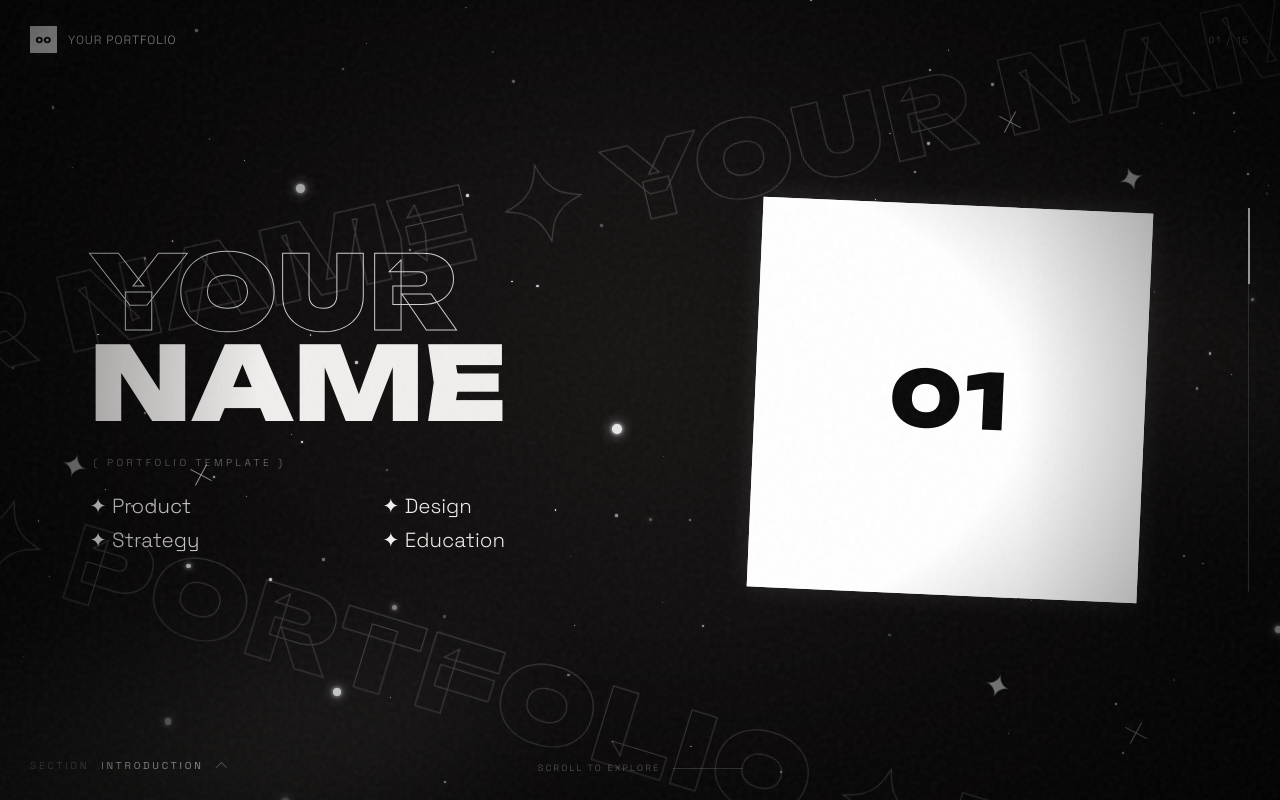
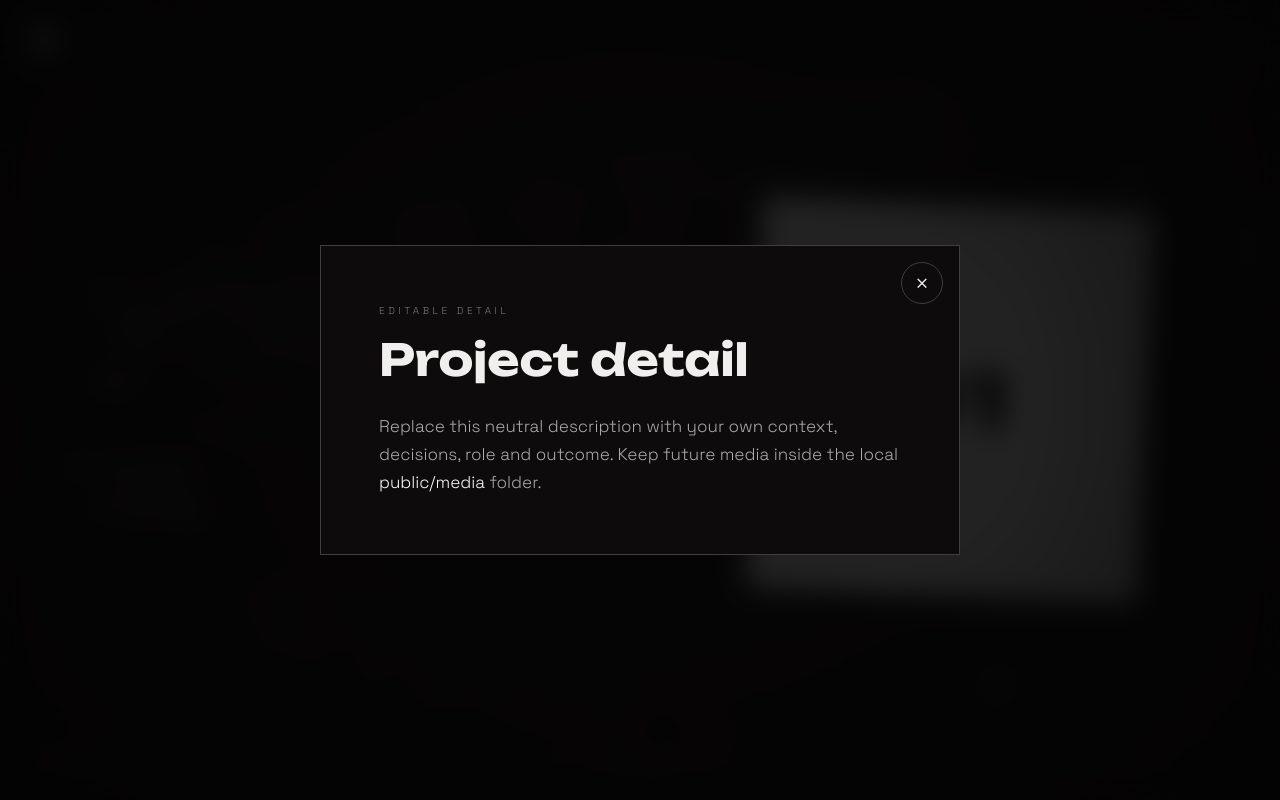
Before and after one commit to desorden-ai/FLOW, a Next.js app: page / in a window 1280 px wide. Built offline with nearby package versions, Linux system fonts and the light colour scheme.

Commit message:
Refactor page to server-rendered semantic scenes

```diff
--- a/app/page.tsx
+++ b/app/page.tsx
@@ -1,43 +1,23 @@
-"use client";
+import type { ReactNode } from "react";
+import { PortfolioController } from "../components/PortfolioController";
 
-import { useCallback, useEffect, useMemo, useRef, useState } from "react";
-
-type SceneKind =
-  | "intro"
-  | "pitch"
-  | "partners"
-  | "experience"
-  | "about"
-  | "numbers"
-  | "cases"
-  | "media"
-  | "manifesto"
-  | "contact";
-
-type SceneDefinition = {
-  id: string;
-  label: string;
-  kind: SceneKind;
-  mediaIndex?: number;
-};
-
-const scenes: SceneDefinition[] = [
-  { id: "intro", label: "introduction", kind: "intro" },
-  { id: "pitch", label: "elevator pitch", kind: "pitch" },
-  { id: "partners", label: "selected work", kind: "partners" },
-  { id: "experience", label: "experience", kind: "experience" },
-  { id: "about", label: "about", kind: "about" },
-  { id: "numbers", label: "perspective", kind: "numbers" },
-  { id: "cases", label: "case studies", kind: "cases" },
-  ...Array.from({ length: 6 }, (_, index) => ({
-    id: `media-${index + 1}`,
-    label: "selected media",
-    kind: "media" as const,
-    mediaIndex: index,
-  })),
-  { id: "manifesto", label: "manifesto", kind: "manifesto" },
-  { id: "contact", label: "let's talk", kind: "contact" },
-];
+const scenes = [
+  ["intro", "introduction", "intro"],
+  ["pitch", "elevator pitch", "pitch"],
+  ["partners", "selected work", "partners"],
+  ["experience", "experience", "experience"],
+  ["about", "about", "about"],
+  ["numbers", "perspective", "numbers"],
+  ["cases", "case studies", "cases"],
+  ["media-1", "selected media", "media"],
+  ["media-2", "selected media", "media"],
+  ["media-3", "selected media", "media"],
+  ["media-4", "selected media", "media"],
+  ["media-5", "selected media", "media"],
+  ["media-6", "selected media", "media"],
+  ["manifesto", "manifesto", "manifesto"],
+  ["contact", "let's talk", "contact"],
+] as const;
 
 const navigation = [
   ["introduction", 0],
@@ -53,7 +33,6 @@ const navigation = [
 ] as const;
 
 const roles = ["Product", "Design", "Strategy", "Education"];
-
 const experience = [
   ["ROLE 01", "Company or project name", "Period"],
   ["ROLE 02", "Company or project name", "Period"],
@@ -62,7 +41,6 @@ const experience = [
   ["ROLE 05", "Company or project name", "Period"],
   ["ROLE 06", "Company or project name", "Period"],
 ];
-
 const personalNotes = [
   "Add one personal detail",
   "Add an interest or specialty",
@@ -70,23 +48,20 @@ const personalNotes = [
   "Add your location or availability",
   "Write one memorable final note",
 ];
-
-const stats = [
-  ["00", "years of practice"],
-  ["--", "projects completed"],
-  ["XX", "teams supported"],
-  ["00", "workshops delivered"],
-  ["--", "systems created"],
-  ["XX", "ideas tested"],
+const stats: ReadonlyArray<{ label: string; value: number | null; unitText: string }> = [
+  { label: "Years of professional practice", value: null, unitText: "years" },
+  { label: "Projects completed", value: null, unitText: "projects" },
+  { label: "Teams supported", value: null, unitText: "teams" },
+  { label: "Workshops delivered", value: null, unitText: "workshops" },
+  { label: "Systems created", value: null, unitText: "systems" },
+  { label: "Ideas tested", value: null, unitText: "ideas" },
 ];
-
 const cases = [
   ["01", "Onboarding and first-use experience"],
   ["02", "Product analytics and insight"],
   ["03", "Reusable design language"],
   ["04", "Responsible automation concept"],
 ];
-
 const mediaItems = [
   ["14", "Media title 01", "Format · Language · Year"],
   ["15", "Media title 02", "Format · Language · Year"],
@@ -95,94 +70,35 @@ const mediaItems = [
   ["18", "Media title 05", "Format · Language · Year"],
   ["19", "Media title 06", "Format · Language · Year"],
 ];
-
 const logoPositions = [
   [12, 22, -8], [32, 13, 5], [54, 25, -2], [76, 14, 8],
   [18, 51, 4], [42, 43, -6], [68, 51, 3], [86, 44, -5],
   [9, 76, 7], [35, 72, -3], [61, 78, 6], [82, 69, -7],
 ];
 
-type Star = {
-  x: number;
-  y: number;
-  size: number;
-  opacity: number;
-  depth: number;
-  delay: number;
-  glow: boolean;
-  cross: boolean;
-};
-
-function makeStars(count: number): Star[] {
-  let seed = 94731;
-  const random = () => {
-    seed = (seed * 16807) % 2147483647;
-    return (seed - 1) / 2147483646;
-  };
-
-  return Array.from({ length: count }, (_, index) => {
-    const depth = 0.25 + random() * 1.75;
-    const glow = index % 17 === 0 || random() > 0.94;
-    return {
-      x: random() * 100,
-      y: random() * 100,
-      size: glow ? 3 + random() * 7 : 0.7 + random() * 2.2,
-      opacity: 0.22 + random() * 0.76,
-      depth,
-      delay: random() * -8,
-      glow,
-      cross: index % 43 === 0,
-    };
-  });
+function ImagePlaceholder({ number, className = "", label }: { number: string; className?: string; label?: string }) {
+  return <span className={`image-placeholder ${className}`.trim()} aria-label={label ?? `Replaceable image ${number}`} role="img">{number}</span>;
 }
 
-const starData = makeStars(210);
-
-function ImagePlaceholder({
-  number,
-  className = "",
-  label,
-}: {
-  number: string;
-  className?: string;
-  label?: string;
-}) {
+function SceneFrame({ index, name, label, children }: { index: number; name: string; label: string; children: ReactNode }) {
   return (
-    <span
-      className={`image-placeholder ${className}`.trim()}
-      aria-label={label ?? `Replaceable image ${number}`}
-      role="img"
+    <section
+      id={scenes[index][0]}
+      className={`scene scene-${name}`}
+      data-scene
+      data-label={label}
+      data-state={index === 0 ? "current" : "future"}
+      data-distance={Math.min(index, 3)}
+      aria-hidden={index !== 0}
     >
-      {number}
-    </span>
+      {children}
+    </section>
   );
 }
 
-function CosmicField({ active }: { active: number }) {
+function CosmicField() {
   return (
     <div className="cosmos" aria-hidden="true">
-      <div className="nebula nebula-a" />
-      <div className="nebula nebula-b" />
-      <div className="stars-layer">
-        {starData.map((star, index) => {
-          const travel = active * star.depth;
-          return (
-            <i
-              className={`cosmic-star${star.glow ? " is-glow" : ""}${star.cross ? " is-cross" : ""}`}
-              key={index}
-              style={{
-                left: `${star.x}%`,
-                top: `${star.y}%`,
-                width: `${star.size}px`,
-                height: `${star.size}px`,
-                opacity: star.opacity,
-                animationDelay: `${star.delay}s`,
-                transform: `translate3d(${travel * -2.6}px, ${travel * 8.5}px, 0) scale(${1 + travel * 0.008})`,
-              }}
-            />
-          );
-        })}
-      </div>
       <div className="orbit-copy orbit-copy-a">YOUR NAME ✦ YOUR NAME ✦ YOUR NAME ✦</div>
       <div className="orbit-copy orbit-copy-b">PORTFOLIO ✦ PORTFOLIO ✦ PORTFOLIO ✦</div>
       <span className="decorative-spark spark-one">✦</span>
@@ -192,287 +108,120 @@ function CosmicField({ active }: { active: number }) {
   );
 }
 
-function SceneFrame({
-  index,
-  active,
-  name,
-  children,
-}: {
-  index: number;
-  active: number;
-  name: string;
-  children: React.ReactNode;
-}) {
-  const distance = index - active;
-  const state = distance === 0 ? "current" : distance < 0 ? "past" : "future";
-  return (
-    <section
-      className={`scene scene-${name}`}
-      data-state={state}
-      data-distance={Math.min(Math.abs(distance), 3)}
-      aria-hidden={distance !== 0}
-    >
-      {children}
-    </section>
-  );
-}
-
 export default function Home() {
-  const [active, setActive] = useState(0);
-  const [menuOpen, setMenuOpen] = useState(false);
-  const [modalTitle, setModalTitle] = useState<string | null>(null);
-  const wheelLock = useRef(false);
-  const touchStart = useRef<number | null>(null);
-
-  const activeScene = scenes[active];
-  const progress = active / (scenes.length - 1);
-
-  const goTo = useCallback((next: number) => {
-    setActive(Math.max(0, Math.min(scenes.length - 1, next)));
-    setMenuOpen(false);
-  }, []);
-
-  useEffect(() => {
-    const onKey = (event: KeyboardEvent) => {
-      if (event.key === "Escape") {
-        setModalTitle(null);
-        setMenuOpen(false);
-        return;
-      }
-      if (modalTitle) return;
-      if (["ArrowDown", "PageDown", " "].includes(event.key)) {
-        event.preventDefault();
-        setActive((value) => Math.min(scenes.length - 1, value + 1));
-      }
-      if (["ArrowUp", "PageUp"].includes(event.key)) {
-        event.preventDefault();
-        setActive((value) => Math.max(0, value - 1));
-      }
-      if (event.key === "Home") goTo(0);
-      if (event.key === "End") goTo(scenes.length - 1);
-    };
-    window.addEventListener("keydown", onKey, { passive: false });
-    return () => window.removeEventListener("keydown", onKey);
-  }, [goTo, modalTitle]);
-
-  const onWheel = (event: React.WheelEvent) => {
-    if (modalTitle || wheelLock.current || Math.abs(event.deltaY) < 12) return;
-    wheelLock.current = true;
-    setActive((value) =>
-      Math.max(0, Math.min(scenes.length - 1, value + (event.deltaY > 0 ? 1 : -1))),
-    );
-    window.setTimeout(() => (wheelLock.current = false), 560);
-  };
-
-  const onTouchStart = (event: React.TouchEvent) => {
-    touchStart.current = event.touches[0]?.clientY ?? null;
-  };
-
-  const onTouchEnd = (event: React.TouchEvent) => {
-    if (touchStart.current === null || modalTitle) return;
-    const currentY = event.changedTouches[0]?.clientY ?? touchStart.current;
-    const delta = touchStart.current - currentY;
-    if (Math.abs(delta) > 42) goTo(active + (delta > 0 ? 1 : -1));
-    touchStart.current = null;
-  };
-
-  const mediaSceneIndexes = useMemo(
-    () => scenes.map((scene, index) => scene.kind === "media" ? index : -1).filter((index) => index >= 0),
-    [],
-  );
+  const verifiedStats = stats.filter((stat): stat is { label: string; value: number; unitText: string } => typeof stat.value === "number");
+  const numbersJsonLd = verifiedStats.length > 0 ? {
+    "@context": "https://schema.org",
+    "@type": "ItemList",
+    name: "Professional experience and results in numbers",
+    itemListElement: verifiedStats.map((stat, index) => ({
+      "@type": "ListItem",
+      position: index + 1,
+      item: { "@type": "QuantitativeValue", name: stat.label, value: stat.value, unitText: stat.unitText },
+    })),
+  } : null;
 
   return (
-    <main
-      className="site-shell"
-      onWheel={onWheel}
-      onTouchStart={onTouchStart}
-      onTouchEnd={onTouchEnd}
-      style={{
-        "--progress": progress,
-        "--orbit-a-x": `${active * -7.5}vw`,
-        "--orbit-b-x": `${active * 5.2}vw`,
-        "--nebula-a-x": `${active * 1.8}vw`,
-        "--nebula-b-x": `${active * -1.3}vw`,
-      } as React.CSSProperties}
-    >
-      <CosmicField active={active} />
+    <PortfolioController sceneCount={scenes.length}>
+      <CosmicField />
+
+      <div className="media-marquee" data-media-marquee hidden aria-hidden="true">
+        <p className="media-marquee__track" data-text="TALKS & PROJECTS ✦ TALKS & PROJECTS ✦ TALKS & PROJECTS ✦ ">
+          TALKS & PROJECTS ✦ TALKS & PROJECTS ✦ TALKS & PROJECTS ✦
+        </p>
+      </div>
 
       <div className="scene-deck" aria-live="polite">
-        <SceneFrame index={0} active={active} name="intro">
+        <SceneFrame index={0} name="intro" label="introduction">
           <div className="intro-layout">
-            <div className="intro-heading">
+            <header className="intro-heading">
               <p className="outline-word">YOUR</p>
-              <h1>NAME</h1>
+              <p className="display-name">NAME</p>
               <p className="micro-label">( PORTFOLIO TEMPLATE )</p>
-              <ul className="roles">
-                {roles.map((role) => <li key={role}>✦ {role}</li>)}
-              </ul>
-            </div>
+              <ul className="roles">{roles.map((role) => <li key={role}>✦ {role}</li>)}</ul>
+            </header>
             <ImagePlaceholder number="01" className="hero-placeholder" label="Replaceable main portrait" />
           </div>
         </SceneFrame>
 
-        <SceneFrame index={1} active={active} name="pitch">
-          <div className="center-copy pitch-copy">
+        <SceneFrame index={1} name="pitch" label="elevator pitch">
+          <header className="center-copy pitch-copy">
             <p className="eyebrow">Elevator pitch</p>
-            <h2>I build useful products for real people.</h2>
-            <p>Through research, experiments, design, common sense — and your own point of view.</p>
-          </div>
+            <h1 id="entity-title">YOUR NAME is a product designer and strategist who builds useful digital products for real people.</h1>
+            <p>Research, experimentation, design and practical strategy are combined to create usable digital systems.</p>
+          </header>
         </SceneFrame>
 
-        <SceneFrame index={2} active={active} name="partners">
-          <div className="partners-copy">
-            <p className="eyebrow">Selected work</p>
-            <h2>Use this space to introduce the work you want to be known for.</h2>
-          </div>
+        <SceneFrame index={2} name="partners" label="selected work">
+          <div className="partners-copy"><p className="eyebrow">Selected work</p><h2>Use this space to introduce the work you want to be known for.</h2></div>
           <div className="logo-constellation" aria-label="Replaceable project images">
             {logoPositions.map(([x, y, rotation], index) => {
               const number = String(index + 2).padStart(2, "0");
-              return (
-                <span
-                  key={number}
-                  className="logo-position"
-                  style={{ left: `${x}%`, top: `${y}%`, transform: `rotate(${rotation}deg)` }}
-                >
-                  <ImagePlaceholder
-                    className="logo-placeholder"
-                    number={number}
-                    label={`Replaceable project image ${number}`}
-                  />
-                </span>
-              );
+              return <span key={number} className="logo-position" style={{ left: `${x}%`, top: `${y}%`, transform: `rotate(${rotation}deg)` }}><ImagePlaceholder className="logo-placeholder" number={number} label={`Replaceable project image ${number}`} /></span>;
             })}
           </div>
         </SceneFrame>
 
-        <SceneFrame index={3} active={active} name="experience">
-          <div className="experience-panel">
-            <p className="ghost-statement">KEEP IT BRIEF</p>
-            <h2>Experience</h2>
-            <div className="experience-list">
-              {experience.map(([role, company, period]) => (
-                <div className="experience-row" key={role}>
-                  <div><strong>{role}</strong><span>{company}</span></div>
-                  <time>{period}</time>
-                </div>
-              ))}
-            </div>
-          </div>
+        <SceneFrame index={3} name="experience" label="experience">
+          <div className="experience-panel"><p className="ghost-statement">KEEP IT BRIEF</p><h2>Experience</h2><div className="experience-list">
+            {experience.map(([role, company, period]) => <div className="experience-row" key={role}><div><strong>{role}</strong><span>{company}</span></div><time>{period}</time></div>)}
+          </div></div>
         </SceneFrame>
 
-        <SceneFrame index={4} active={active} name="about">
-          <div className="about-panel">
-            <h2>About me</h2>
-            <ul>
-              {personalNotes.map((note) => <li key={note}>✦ <span>{note}</span></li>)}
-            </ul>
-            <p className="about-meta">Your age · Your city</p>
-          </div>
+        <SceneFrame index={4} name="about" label="about">
+          <div className="about-panel"><h2>About me</h2><ul>{personalNotes.map((note) => <li key={note}>✦ <span>{note}</span></li>)}</ul><p className="about-meta">Your age · Your city</p></div>
         </SceneFrame>
 
-        <SceneFrame index={5} active={active} name="numbers">
-          <div className="numbers-stage">
-            <p className="eyebrow">Perspective in numbers</p>
-            {stats.map(([number, label], index) => (
-              <div className={`floating-stat stat-${index + 1}`} key={label}>
-                <b>{number}</b><span>{label}</span>
+        <SceneFrame index={5} name="numbers" label="perspective">
+          <section className="numbers-stage" aria-labelledby="numbers-title" itemScope itemType="https://schema.org/ItemList">
+            <header className="numbers-heading"><p className="eyebrow">Perspective in numbers</p><h2 id="numbers-title">Professional experience and results in numbers</h2></header>
+            {stats.map((stat, index) => (
+              <div className={`floating-stat stat-${index + 1}`} key={stat.label} itemProp="itemListElement" itemScope itemType="https://schema.org/ListItem">
+                <meta itemProp="position" content={String(index + 1)} />
+                {stat.value === null ? <b aria-label="Verified value pending">—</b> : <data itemProp="value" value={String(stat.value)}>{stat.value}</data>}
+                <span itemProp="name">{stat.label}</span>
+                <meta itemProp="unitText" content={stat.unitText} />
               </div>
             ))}
-          </div>
+          </section>
+          {numbersJsonLd ? <script type="application/ld+json" dangerouslySetInnerHTML={{ __html: JSON.stringify(numbersJsonLd).replace(/</g, "\\u003c") }} /> : null}
         </SceneFrame>
 
-        <SceneFrame index={6} active={active} name="cases">
-          <div className="case-panel">
-            <p className="eyebrow">Case studies</p>
-            <div className="case-list">
-              {cases.map(([number, title]) => (
-                <button key={number} onClick={() => setModalTitle(title)}>
-                  <b>{number}.</b><span>{title}</span><i>↗</i>
-                </button>
-              ))}
-            </div>
-          </div>
+        <SceneFrame index={6} name="cases" label="case studies">
+          <div className="case-panel"><p className="eyebrow">Case studies</p><div className="case-list">
+            {cases.map(([number, title]) => <button type="button" key={number} data-modal-open={title}><b>{number}.</b><span>{title}</span><i>↗</i></button>)}
+          </div></div>
         </SceneFrame>
 
-        {mediaItems.map(([number, title, meta], mediaIndex) => {
-          const sceneIndex = mediaSceneIndexes[mediaIndex];
-          return (
-            <SceneFrame index={sceneIndex} active={active} name="media" key={number}>
-              <button className="media-card" onClick={() => setModalTitle(title)}>
-                <ImagePlaceholder number={number} className="media-placeholder" />
-                <span className="media-title">{title}</span>
-                <small>{meta} · OPEN □</small>
-              </button>
-              <p className="media-ghost">TALKS & PROJECTS</p>
-            </SceneFrame>
-          );
-        })}
+        {mediaItems.map(([number, title, meta], mediaIndex) => (
+          <SceneFrame index={mediaIndex + 7} name="media" label="selected media" key={number}>
+            <button type="button" className="media-card" data-modal-open={title}><ImagePlaceholder number={number} className="media-placeholder" /><span className="media-title">{title}</span><small>{meta} · OPEN □</small></button>
+          </SceneFrame>
+        ))}
 
-        <SceneFrame index={13} active={active} name="manifesto">
-          <div className="manifesto-copy">
-            <p>Creativity gives direction.</p>
-            <h2>Design makes it useful.</h2>
-            <p>Your process helps people get the job done.</p>
-          </div>
-        </SceneFrame>
-
-        <SceneFrame index={14} active={active} name="contact">
-          <div className="contact-mark" aria-hidden="true"><i /><i /><i /></div>
-          <div className="contact-copy">
-            <h2>LET&apos;S TALK</h2>
-            <p className="contact-email">your@email.com</p>
-            <p className="contact-place">YOUR CITY · YOUR COUNTRY · EARTH</p>
-            <p className="contact-name">YOUR NAME</p>
-          </div>
-        </SceneFrame>
+        <SceneFrame index={13} name="manifesto" label="manifesto"><div className="manifesto-copy"><p>Creativity gives direction.</p><h2>Design makes it useful.</h2><p>Your process helps people get the job done.</p></div></SceneFrame>
+        <SceneFrame index={14} name="contact" label="let's talk"><div className="contact-mark" aria-hidden="true"><i /><i /><i /></div><div className="contact-copy"><h2>LET&apos;S TALK</h2><p className="contact-email">your@email.com</p><p className="contact-place">YOUR CITY · YOUR COUNTRY · EARTH</p><p className="contact-name">YOUR NAME</p></div></SceneFrame>
       </div>
 
       <div className="fixed-ui">
-        <header>
-          <button className="brand" onClick={() => goTo(0)} aria-label="Go to the first scene">
-            <ImagePlaceholder number="00" className="brand-placeholder" label="Replaceable brand mark" />
-            <span>YOUR PORTFOLIO</span>
-          </button>
-          <p>{String(active + 1).padStart(2, "0")} / {String(scenes.length).padStart(2, "0")}</p>
-        </header>
-
-        <div className="progress-rail" aria-hidden="true">
-          <i style={{ top: `calc(${progress * 100}% - ${progress * 76}px)` }} />
-        </div>
-
+        <header><button type="button" className="brand" data-go="0" aria-label="Go to the first scene"><ImagePlaceholder number="00" className="brand-placeholder" label="Replaceable brand mark" /><span>YOUR PORTFOLIO</span></button><p data-scene-counter>01 / 15</p></header>
+        <div className="progress-rail" aria-hidden="true"><i data-progress-bar /></div>
         <nav className="section-navigation" aria-label="Portfolio sections">
-          {menuOpen && (
-            <ol>
-              {navigation.map(([label, index]) => (
-                <li key={label}>
-                  <button className={activeScene.label === label ? "active" : ""} onClick={() => goTo(index)}>
-                    <span>{String(index + 1).padStart(2, "0")}</span>{label}
-                  </button>
-                </li>
-              ))}
-            </ol>
-          )}
-          <button className="section-toggle" onClick={() => setMenuOpen((open) => !open)} aria-expanded={menuOpen}>
-            <span>Section</span><b>{activeScene.label}</b><i className={menuOpen ? "open" : ""} />
-          </button>
+          <ol data-section-menu hidden>{navigation.map(([label, index]) => <li key={label}><button type="button" data-go={index}><span>{String(index + 1).padStart(2, "0")}</span>{label}</button></li>)}</ol>
+          <button type="button" className="section-toggle" data-menu-toggle aria-expanded="false"><span>Section</span><b data-active-label>introduction</b><i /></button>
         </nav>
-
-        {active === 0 && <div className="scroll-cue"><span>Scroll to explore</span><i /></div>}
+        <div className="scroll-cue" data-scroll-cue><span>Scroll to explore</span><i /></div>
       </div>
 
-      {modalTitle && (
-        <div className="modal-backdrop" role="presentation" onMouseDown={() => setModalTitle(null)}>
-          <div className="modal" role="dialog" aria-modal="true" aria-label={modalTitle} onMouseDown={(event) => event.stopPropagation()}>
-            <button className="modal-close" onClick={() => setModalTitle(null)} aria-label="Close">×</button>
-            <p className="eyebrow">Editable detail</p>
-            <h2>{modalTitle}</h2>
-            <p>Replace this neutral description with your own context, decisions, role and outcome. Keep any future media inside the local <code>public/media</code> folder.</p>
-          </div>
+      <div className="modal-backdrop" data-modal role="presentation" hidden>
+        <div className="modal" role="dialog" aria-modal="true" aria-labelledby="modal-title">
+          <button type="button" className="modal-close" data-modal-close aria-label="Close">×</button>
+          <p className="eyebrow">Editable detail</p><h2 id="modal-title" data-modal-title>Project detail</h2>
+          <p>Replace this neutral description with your own context, decisions, role and outcome. Keep future media inside the local <code>public/media</code> folder.</p>
         </div>
-      )}
+      </div>
 
-      <div className="grain" aria-hidden="true" />
-      <div className="vignette" aria-hidden="true" />
-    </main>
+      <div className="grain" aria-hidden="true" /><div className="vignette" aria-hidden="true" />
+    </PortfolioController>
   );
 }
```
